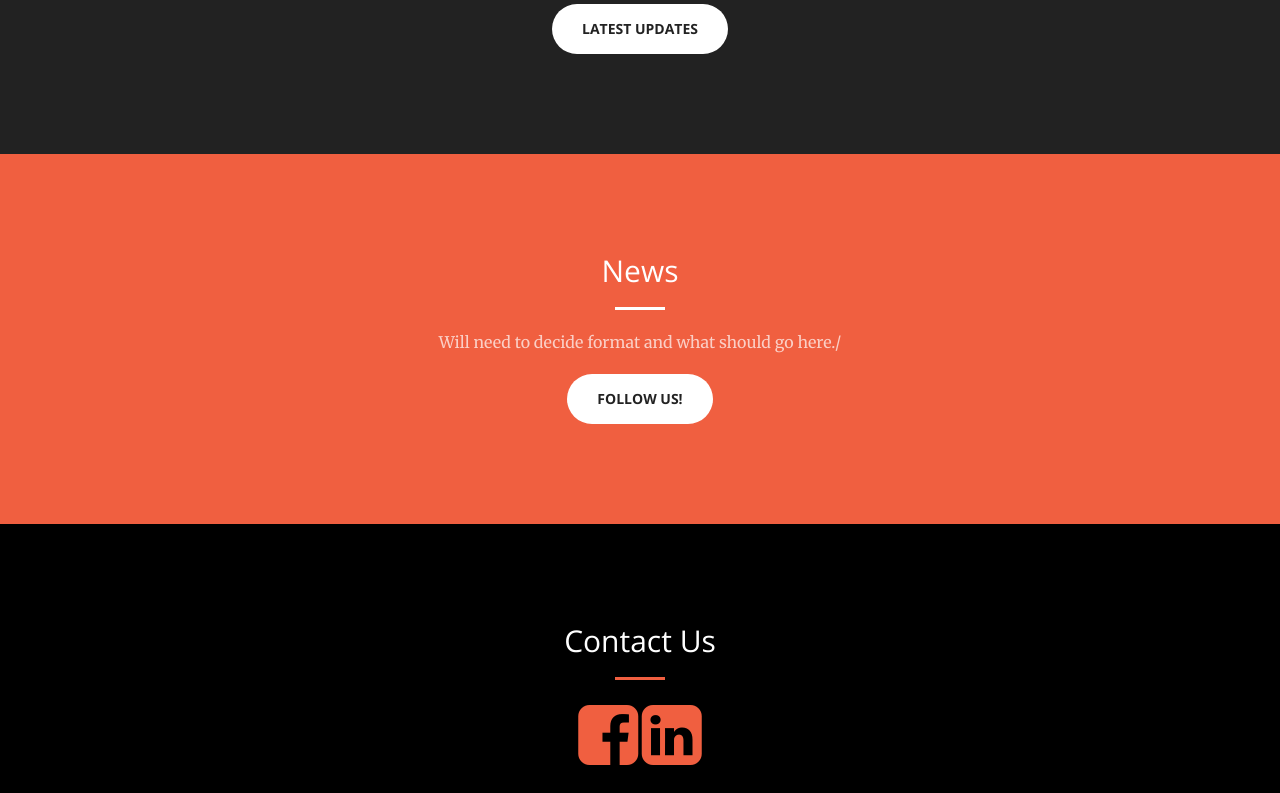
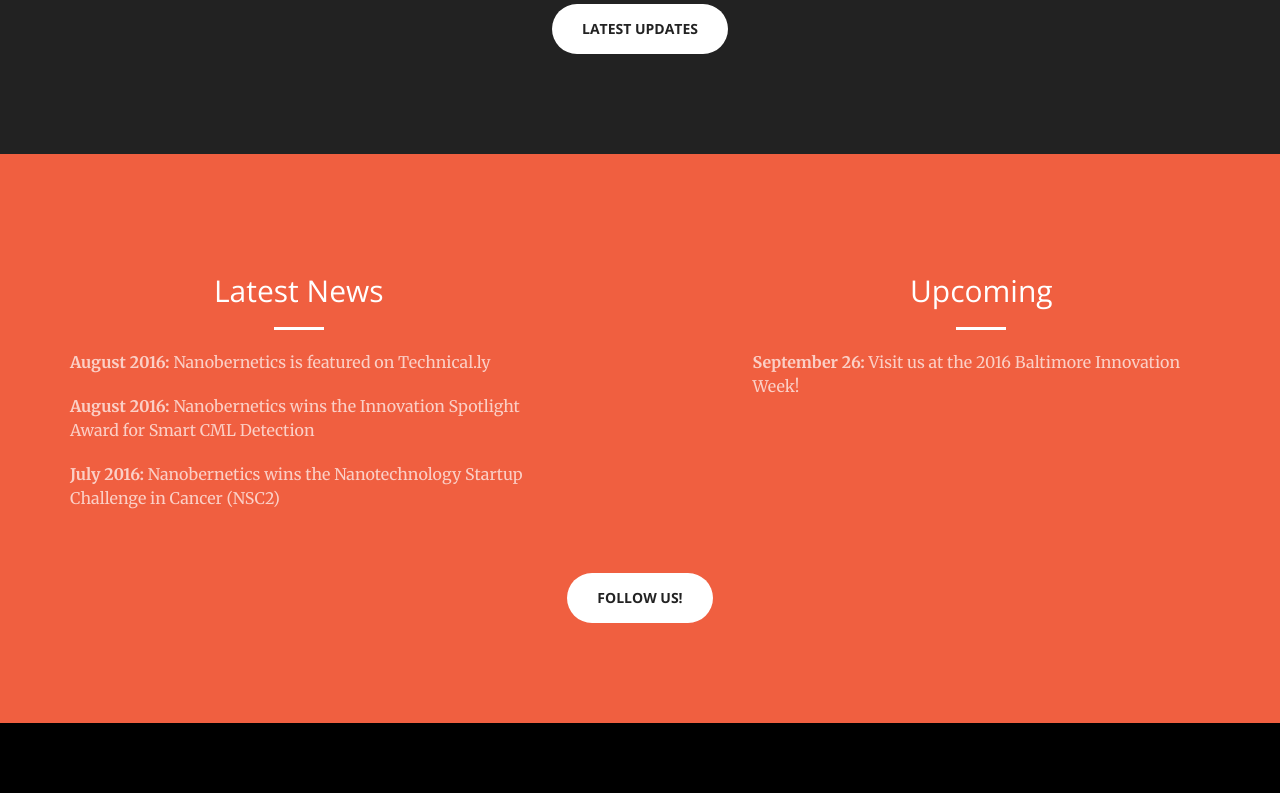
Before and after one commit to gh4x/Nanobernetics, a Django app: page /index/ in a window 1280 px wide. Shown: the part 2900-3693 px from the top of the page. Run offline with Django 3.2, Linux system fonts and the light colour scheme; style sheets or scripts are compiled from the project's sources; some libraries are stand-ins or nearby versions.

Commit message:
added news content

```diff
--- a/welcome/templates/welcome/index.html
+++ b/welcome/templates/welcome/index.html
@@ -203,10 +203,37 @@
      <section class="bg-primary" id="news">
         <div class="container">
             <div class="row">
+                <div class="col-lg-5">
+                    <h2 class="text-center">Latest News</h2>
+                    <hr class="light">
+                    <p>
+                        <a href="http://technical.ly/baltimore/2016/08/16/nanobernetics-umd-phd-camilo-vanegas-elizabeth-weingarter/" class="text-faded">
+                            <b>August 2016:</b> Nanobernetics is featured on Technical.ly
+                        </a>
+                    </p>
+                    <p>
+                        <a href="http://elm.umaryland.edu/young-som-entrepreneurs-win-national-contest/" class="text-faded">
+                            <b>August 2016:</b> Nanobernetics wins the Innovation Spotlight Award for Smart CML Detection
+                        </a>
+                    </p>
+                    <p>
+                        <a href="http://www.prweb.com/releases/2016/07/prweb13575946.htm" class="text-faded">
+                            <b>July 2016:</b> Nanobernetics wins the Nanotechnology Startup Challenge in Cancer (NSC2)
+                        </a>
+                    </p>
+                </div>
+                <div class="col-lg-5 col-lg-offset-2">
+                    <h2 class="text-center">Upcoming</h2>
+                    <hr class="light">
+                     <p>
+                         <a href="http://2016.baltimoreinnovationweek.com/" class="text-faded">
+                            <b>September 26:</b> Visit us at the 2016 Baltimore Innovation Week!
+                         </a>
+                     </p>
+                </div>
+
                 <div class="col-lg-8 col-lg-offset-2 text-center">
-                    <h2 class="section-heading">News</h2>
-                    <hr class="light">
-                    <p class="text-faded">Will need to decide format and what should go here./</p>
+                    <hr>
                     <a href="#contact" class="page-scroll btn btn-default btn-xl sr-button">Follow us!</a>
                 </div>
             </div>
```
